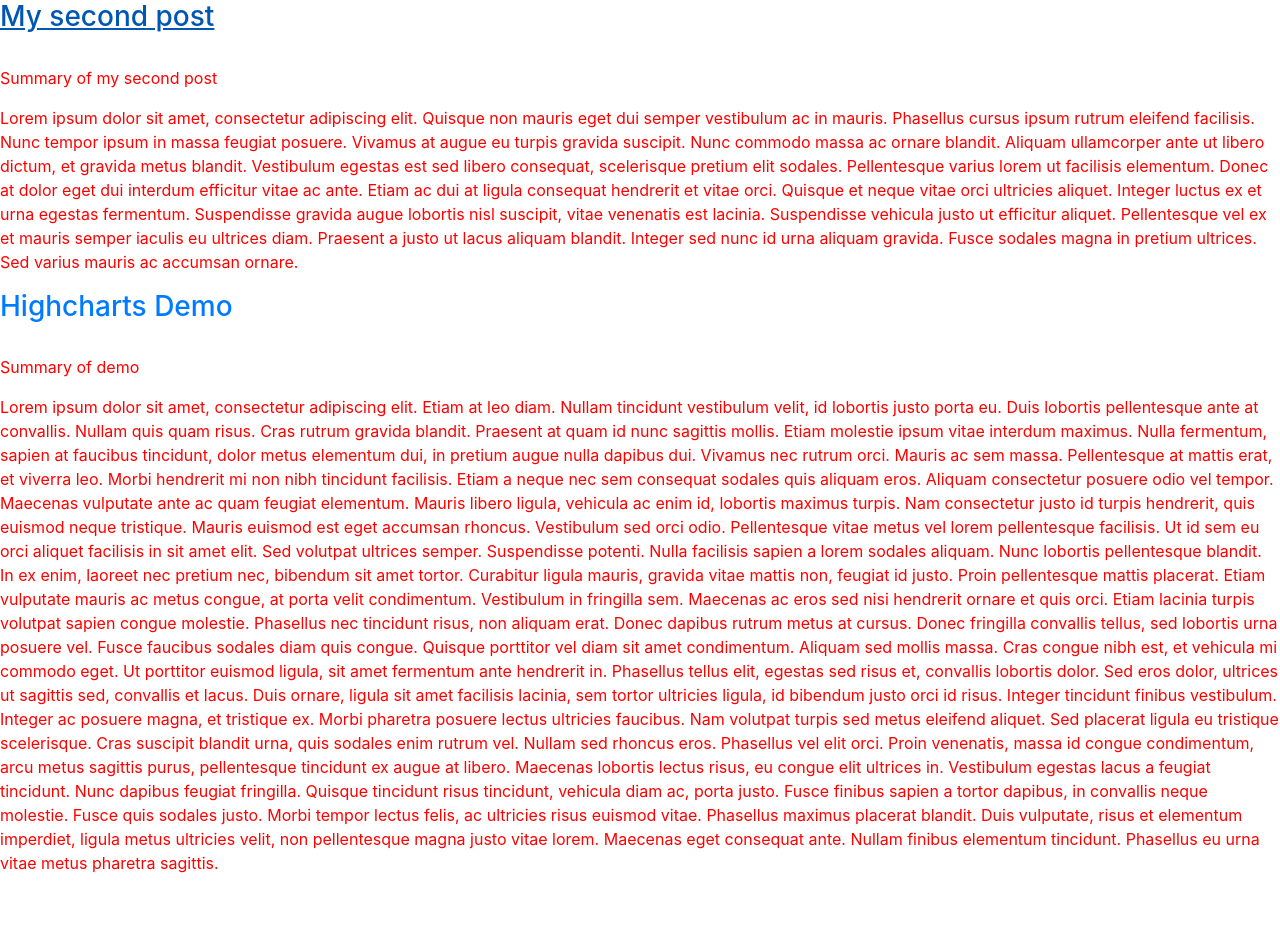
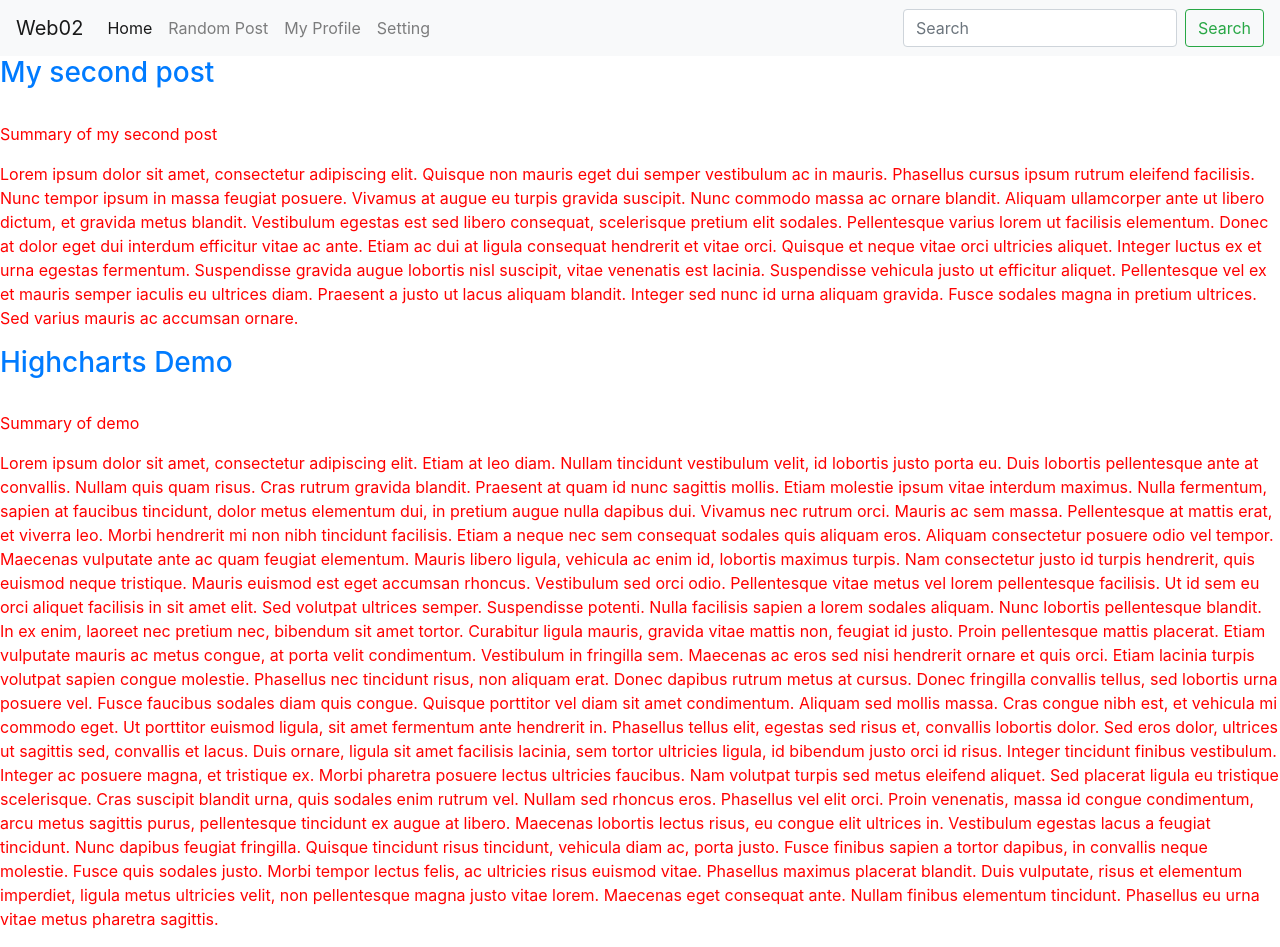
Before and after one commit to hengloem/py-web02, a Django app: page / in a window 1280 px wide. Before the commit the page ends 873 px from the top, so only its background shows below. Run offline with Django 3.2, Linux system fonts and the light colour scheme; data comes from the database, SQL or seed files in the repository; some libraries are stand-ins or nearby versions.

Commit message:
Template inheritance

```diff
--- /dev/null
+++ b/blog/templates/base.html
@@ -0,0 +1,51 @@
+<!DOCTYPE html>
+<html lang="en">
+<head>
+    <meta charset="utf-8">
+    <meta http-equiv="X-UA-Compatible" content="IE=edge">
+    <meta name="viewport" content="width=device-width, initial-scale=1">
+    <title>{% block title %}Web02{% endblock %}</title>
+
+    {% load static %}
+    <link rel="stylesheet" type="text/css" href="{% static 'css/style.css' %}" />
+    {% load bootstrap4 %}
+    {% bootstrap_css %}
+    {% bootstrap_javascript jquery='full' %}
+</head>
+<body>
+    <nav class="navbar navbar-expand-lg navbar-light bg-light">
+      <a class="navbar-brand" href="#">Web02</a>
+      <button class="navbar-toggler" type="button" data-toggle="collapse" data-target="#navbarSupportedContent" aria-controls="navbarSupportedContent" aria-expanded="false" aria-label="Toggle navigation">
+        <span class="navbar-toggler-icon"></span>
+      </button>
+
+      <div class="collapse navbar-collapse" id="navbarSupportedContent">
+        <ul class="navbar-nav mr-auto">
+          <li class="nav-item active">
+            <a class="nav-link" href="#">Home</a>
+          </li>
+          <li class="nav-item">
+            <a class="nav-link" href="#">Random Post</a>
+          </li>
+          <li class="nav-item">
+            <a class="nav-link" href="#">My Profile</a>
+          </li>
+          <li class="nav-item">
+            <a class="nav-link" href="#">Setting</a>
+          </li>
+        </ul>
+
+        <form class="form-inline my-2 my-lg-0">
+          <input class="form-control mr-sm-2" type="search" placeholder="Search" aria-label="Search">
+          <button class="btn btn-outline-success my-2 my-sm-0" type="submit">Search</button>
+        </form>
+      </div>
+    </nav>
+
+    <div id="content">
+        {% block content %}
+            This is block home.
+        {% endblock %}
+    </div>
+</body>
+</html>
--- a/blog/templates/index.html
+++ b/blog/templates/index.html
@@ -1,19 +1,11 @@
-{# Load the tag library #}
-{% load static %}
-<link rel="stylesheet" type="text/css" href="{% static 'css/style.css' %}" />
-
-{% load bootstrap4 %}
-
-{# Load CSS and JavaScript #}
-{% bootstrap_css %}
-{% bootstrap_javascript jquery='full' %}
+{% extends 'base.html' %}
+{% block content %}
 
     {% for row in posts %}
-
         <div>
             <h3><a href="/post/{{ row.slug }}">{{ row.title }}</a>  </h3> <br>
             <p>{{ row.summary }}</p>
             <p>{{ row.content }}</p>
         </div>
-
     {% endfor %}
+{% endblock %}
```
Also changed, not shown: blog/templates/post.html (+11 -5 lines). Lines whose indentation alone changed are shown as unchanged.
